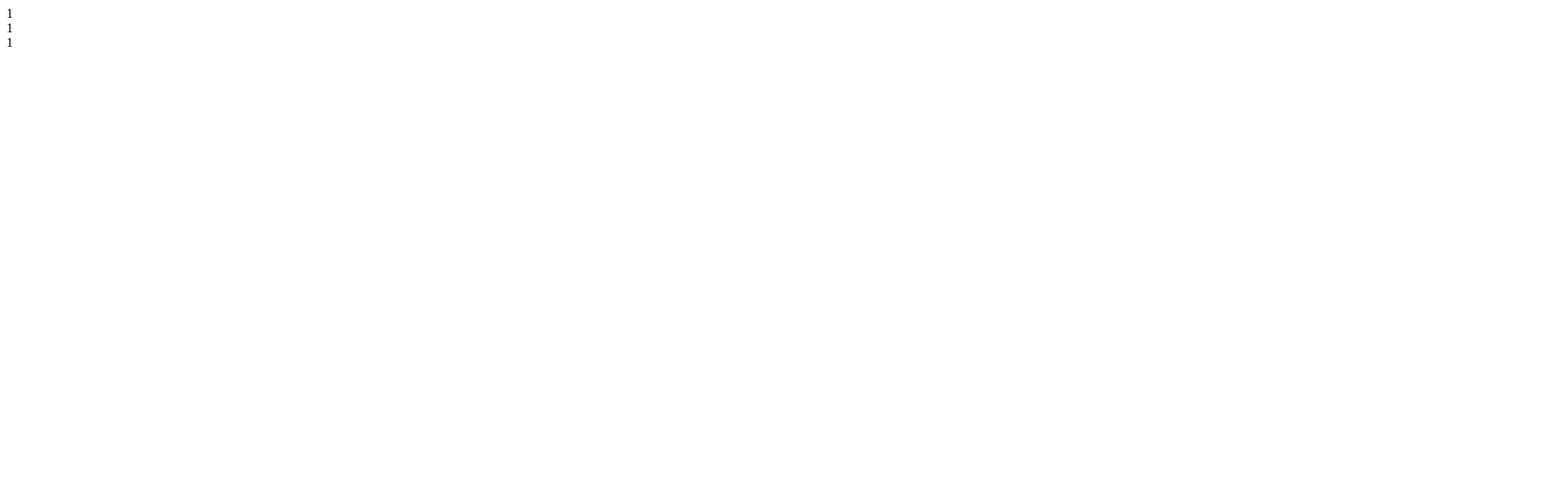
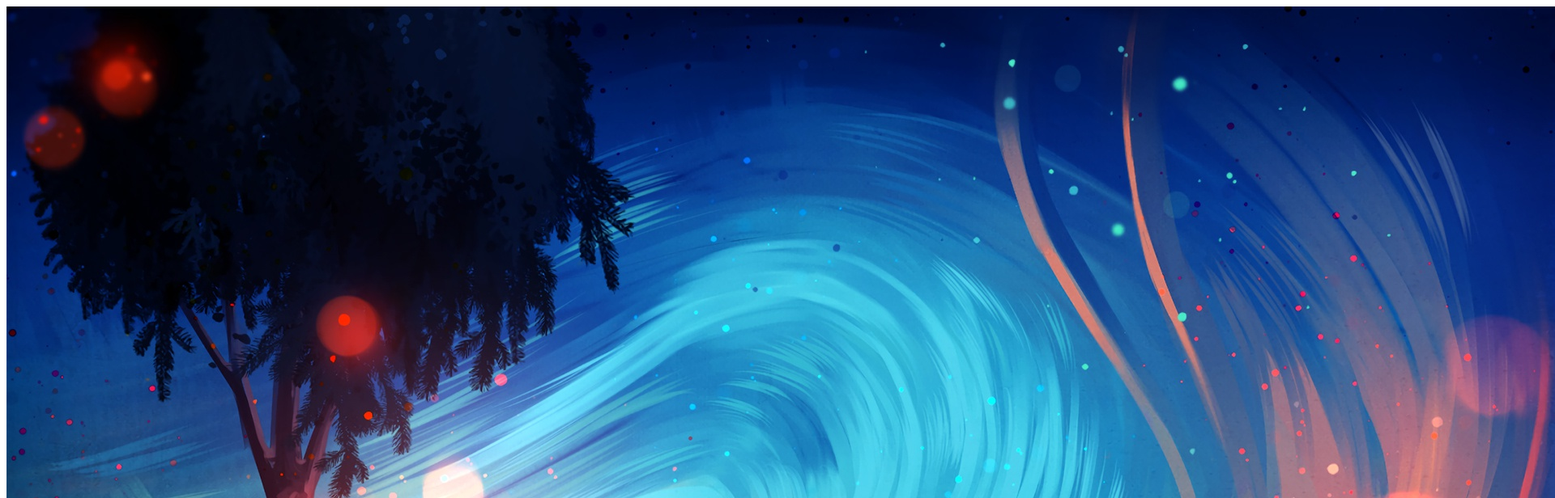
Before and after one commit to Wooldik/slider, a plain HTML site: page index.html in a window 1280 px wide. Shown: the top 616 px of the page at 81% size, 1920 px wide, since content can reach past the window. Drawn offline with Linux system fonts and the light colour scheme.

Commit message:
added img in index.html

```diff
--- a/index.html
+++ b/index.html
@@ -9,13 +9,19 @@
     <body>
       <div class="slider">
         <div class="slider__wrapper">
-          <div class="slider__item">1</div>
+          <div class="slider__item">
+            <img class="slider__img" src="img/1.jpg" alt="" />
+          </div>
         </div>
         <div class="slider__wrapper">
-          <div class="slider__item">1</div>
+          <div class="slider__item">
+            <img class="slider__img" src="img/2.jpg" alt="" />
+          </div>
         </div>
         <div class="slider__wrapper">
-          <div class="slider__item">1</div>
+          <div class="slider__item">
+            <img class="slider__img" src="img/3.jpg" alt="" />
+          </div>
         </div>
       </div>
     </body>
```
